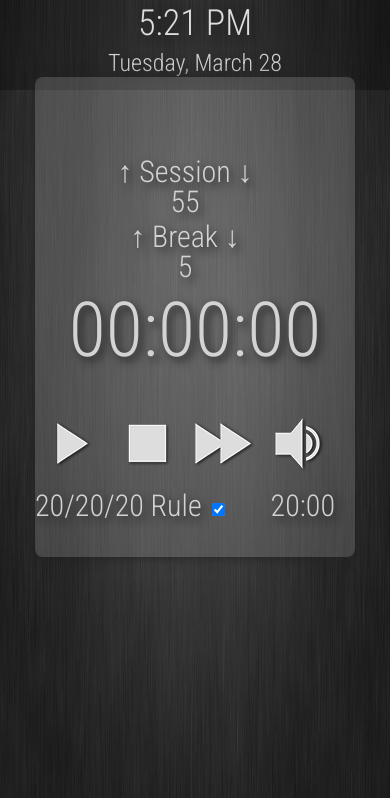
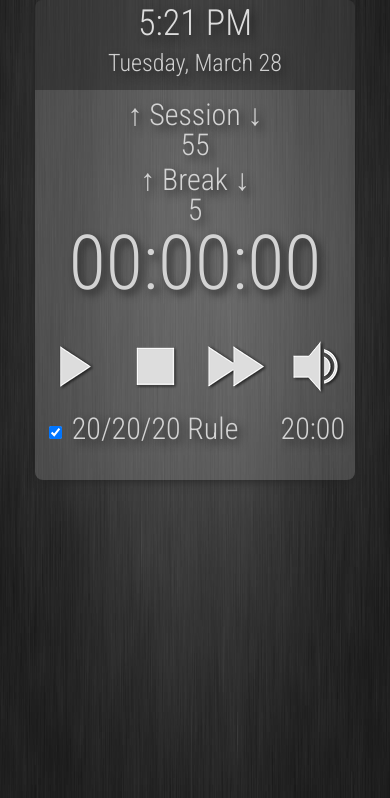
Before and after one commit to cjlehrer/cjlehrer.github.io, a plain HTML site: page timer/timer.html in a window 390 px wide. Shown: the top 798 px of the page. Drawn offline with Linux system fonts and the light colour scheme.

Commit message:
new styles - mobile

```diff
--- a/timer/styles.css
+++ b/timer/styles.css
@@ -4,10 +4,10 @@ body {
     background: url("slate.jpg");
     background-repeat: no-repeat;
     background-size: 100vw 100vh;
-
     color:#D3D3D3;
     text-shadow: 4px 4px 8px #222;
     text-align: center;
+    font-family: 'Roboto Condensed', sans-serif;
 }
 
 #clock {
@@ -17,14 +17,14 @@ body {
     height: 80px;
     text-align: center;
     text-shadow: 4px 4px 8px #222;
-    font-family: 'Roboto Condensed', sans-serif;
 
+    width: 100%;
 }
 
 #time {
-
   color:#DDD;
   font-size: 36px;
+
 }
 
 #day, #date {
@@ -34,8 +34,10 @@ body {
 
 .panel {
   position: absolute;
-  top: 80px;
+  top: 100px;
   left: 0px;
+  width: 100%;
+
 }
 
 
@@ -55,6 +57,7 @@ body {
     border-radius: 8px;
     background-color: rgba(150,150,150, .3);
     box-shadow: 0vh 0vw 3vw #222;
+
 }
 
 .button {
@@ -68,6 +71,7 @@ body {
 .session, #sessionOutput, .break, #breakOutput {
     text-align: center;
     width: auto;
+
 }
 
 #status {
@@ -95,16 +99,22 @@ body {
 
 #timeRemain {
     font-size: 76px;
-    clear: both;
-    padding: 10px;
+
     text-align: center;
     width: 100%;
 }
 
-#theForm, #clock {
+#clock {
   background-color: rgba(0,0,0, .3);
+
 }
 
+
+
+#theForm {
+  height: auto;
+  padding: 10px;
+}
 
 label {
   float: left;
@@ -115,6 +125,7 @@ label {
 
 #twentyRemain {
   float: right;
+
 }
 
 #error {
@@ -133,6 +144,7 @@ ul li {
   margin-bottom: 10px;
   height: 75px;
   overflow: hidden;
+
 }
 
 
--- a/timer/timer.html
+++ b/timer/timer.html
@@ -2,23 +2,29 @@
 <html>
 <head>
     <title>Timer</title>
+    <link rel="stylesheet" type="text/css" href="reset.css">
+
     <link rel="stylesheet" type="text/css" href="styles.css">
-    <link rel="stylesheet" type="text/css" href="reset.css">
+
+
     <link href="https://fonts.googleapis.com/css2?family=Roboto+Condensed:wght@300&display=swap" rel="stylesheet">
 
 
 </head>
 <body onload=clockTime()>
 
+
+
+
+    <div id="timerContain" >
         <div id="clock">
             <div><p id="time" ></p></div>
             <div id="dateDiv">
                 <span id="day"></span>
                 <span id="date"></span>
             </div>
+        </div>
 
-
-        <div id="timerContain" >
         <div id="timer" class="panel">
             <div class="session toggle">
                 <span class="button mediaButtons" id="sessionUp">  &#8593;  </span>
@@ -34,12 +40,9 @@
                 <div id="breakOutput" class="output button mediaButtons">5</div>
             </div>
 
-
-
-
-
             <div id="timeRemain">00:00:00</div>
             <div id="status"></div>
+
             <ul>
                 <li><img id="play" class="mediaButtons button" src="play.png" alt="play/pause" title="Start the Timer(s)"></li>
                 <li><img id="stop" class="mediaButtons button" src="stop.png" alt="stop" title="Stop reset timer."></li>
@@ -50,10 +53,10 @@
 
             <div id="theForm">
                 <form>
-                        <label class="container"
-                            title="Every twenty minutes, look at least 20 feet away for 20 seconds.  A sound will play after 20 minutes and again after 20 seconds.">
+                    <label class="container" title="Every twenty minutes, look at least 20 feet away for 20 seconds.  A sound will play after 20 minutes and again after 20 seconds.">
+                        <input type="checkbox" checked="checked" id="twenty" class="mediaButtons">
                         20/20/20 Rule
-                            <input type="checkbox" checked="checked" id="twenty" class="mediaButtons">
+
                         <span class="checkmark"></span>
                     </label>
                     <label class="container" id="twentyRemain">20:00</label>
@@ -83,7 +86,7 @@
 
         </div>
     </div>
-    </div>
+
 
 
 
```
Lines whose indentation alone changed are shown as unchanged.
